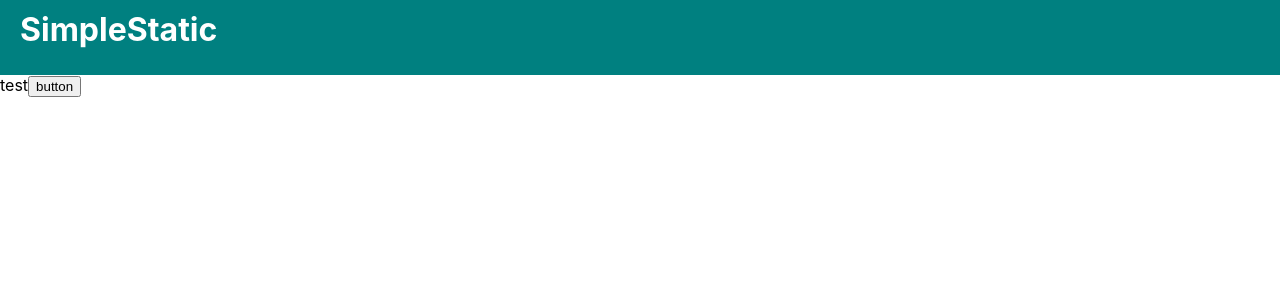
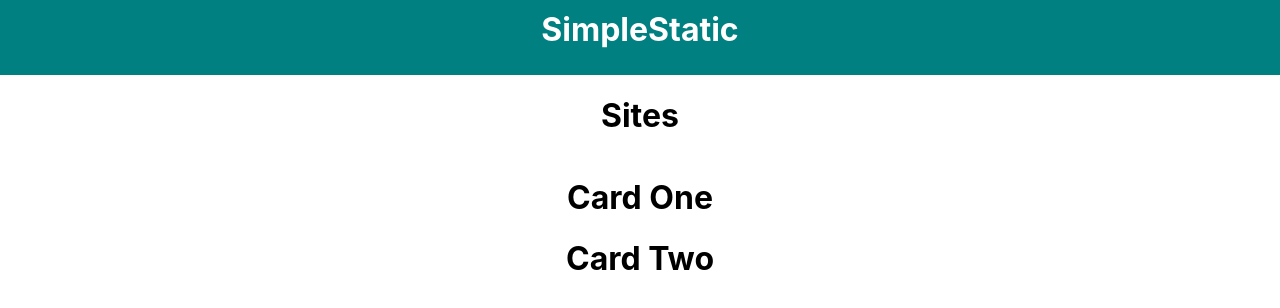
Before and after one commit to awoerz/SimpleStatic, a React (Create React App) app: page / in a window 1280 px wide. Shown: the top 308 px of the page. Built offline with nearby package versions, Linux system fonts and the light colour scheme.

Commit message:
Added  two new components

```diff
--- a/src/App.js
+++ b/src/App.js
@@ -1,13 +1,16 @@
 import React from 'react';
 import Header from './Components/Header/Header';
 import Button from './Components/Button/Button';
+import CardPalette from './Components/CardPalette/CardPalette';
 import './Global.css'
+import Card from './Components/Card/Card';
 
 function App() {
   return (
     <div className="App">
       <Header />
-      <Button label='test'/>
+      <h1>Sites</h1>
+      <CardPalette />
     </div>
   );
 }
--- /dev/null
+++ b/src/Components/Card/Card.js
@@ -0,0 +1,9 @@
+import React from 'react'
+
+export default function Card(props) {
+    return (
+        <div>
+            <h1>{props.title ? props.title : 'Enter Title'}</h1>
+        </div>
+    )
+}
--- /dev/null
+++ b/src/Components/CardPalette/CardPalette.js
@@ -0,0 +1,11 @@
+import React from 'react';
+import Card from '../Card/Card';
+
+export default function CardPalette() {
+    return (
+        <div>
+            <Card title='Card One' />
+            <Card title='Card Two' />
+        </div>
+    )
+}
--- a/src/Global.css
+++ b/src/Global.css
@@ -0,0 +1,13 @@
+/*helper classes*/
+
+.fit-content {
+  width: fit-content;
+}
+
+.App {
+  display: flex;
+  flex-direction: column;
+  flex-wrap: wrap;
+  justify-content: center;
+  text-align: center;
+}
```
Also changed, not shown: 1 other file (tests, documents, lock files or other folders).
